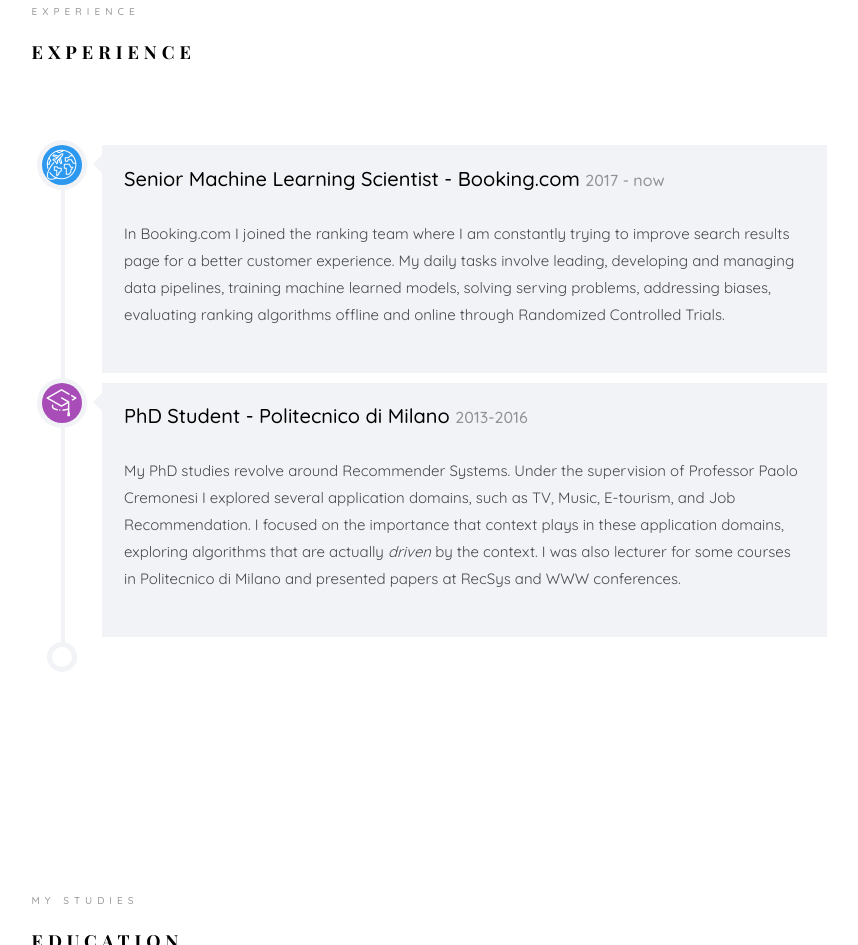
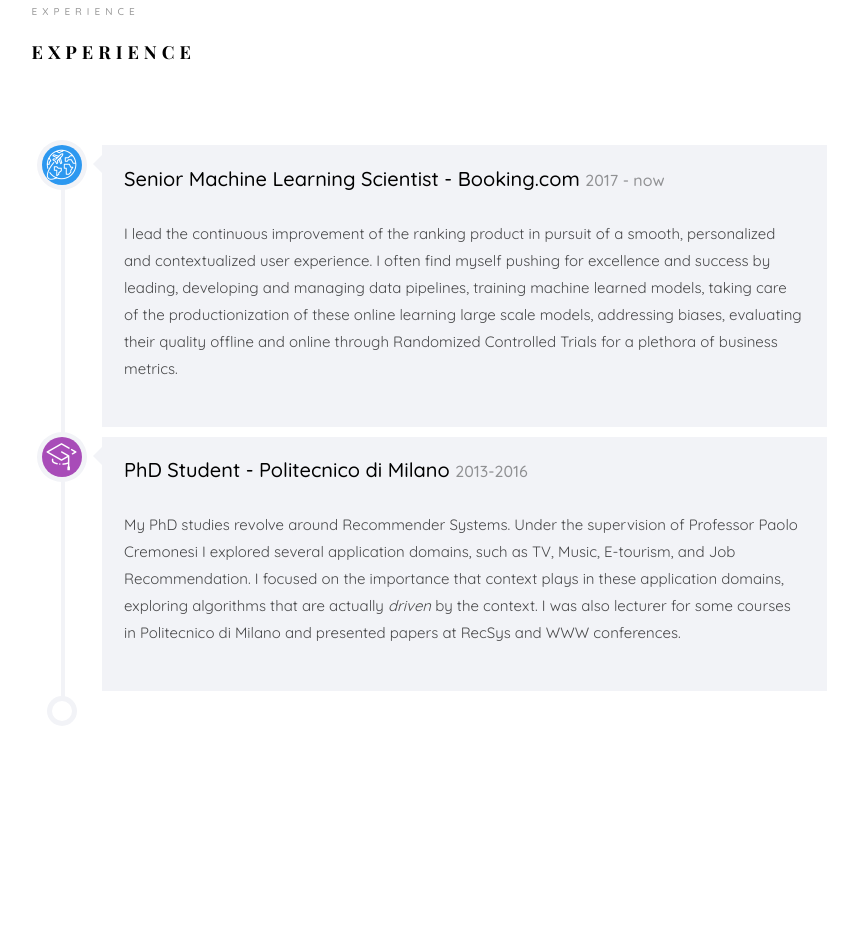
Before and after one commit to robertopagano/robertopagano.github.io, a plain HTML site: page index.html in a window 1280 px wide. Shown: the part 2640-3585 px from the top of the page, without its empty margins (361-1219 px from the left). Drawn offline with nearby package versions, Linux system fonts and the light colour scheme; files whose address does not match are found by name; a web font is replaced by a local one.

Commit message:
changed booking bio

```diff
--- a/index.html
+++ b/index.html
@@ -257,7 +257,7 @@
 
 					               <div class="timeline-label">
 					                  <h2><a href="#">Senior Machine Learning Scientist - Booking.com</a> <span>2017 - now</span></h2>
-					                  	<p>In Booking.com I joined the ranking team where I am constantly trying to improve search results page for a better customer experience. My daily tasks involve leading, developing and managing data pipelines, training machine learned models, solving serving problems, addressing biases, evaluating ranking algorithms offline and online through Randomized Controlled Trials.</p>
+					                  	<p>I lead the continuous improvement of the ranking product in pursuit of a smooth, personalized and contextualized user experience. I often find myself pushing for excellence and success by leading, developing and managing data pipelines, training machine learned models, taking care of the productionization of these online learning large scale models, addressing biases, evaluating their quality offline and online through Randomized Controlled Trials for a plethora of business metrics.</p>
 					               </div>
 					            </div>
 					         </article>
```
